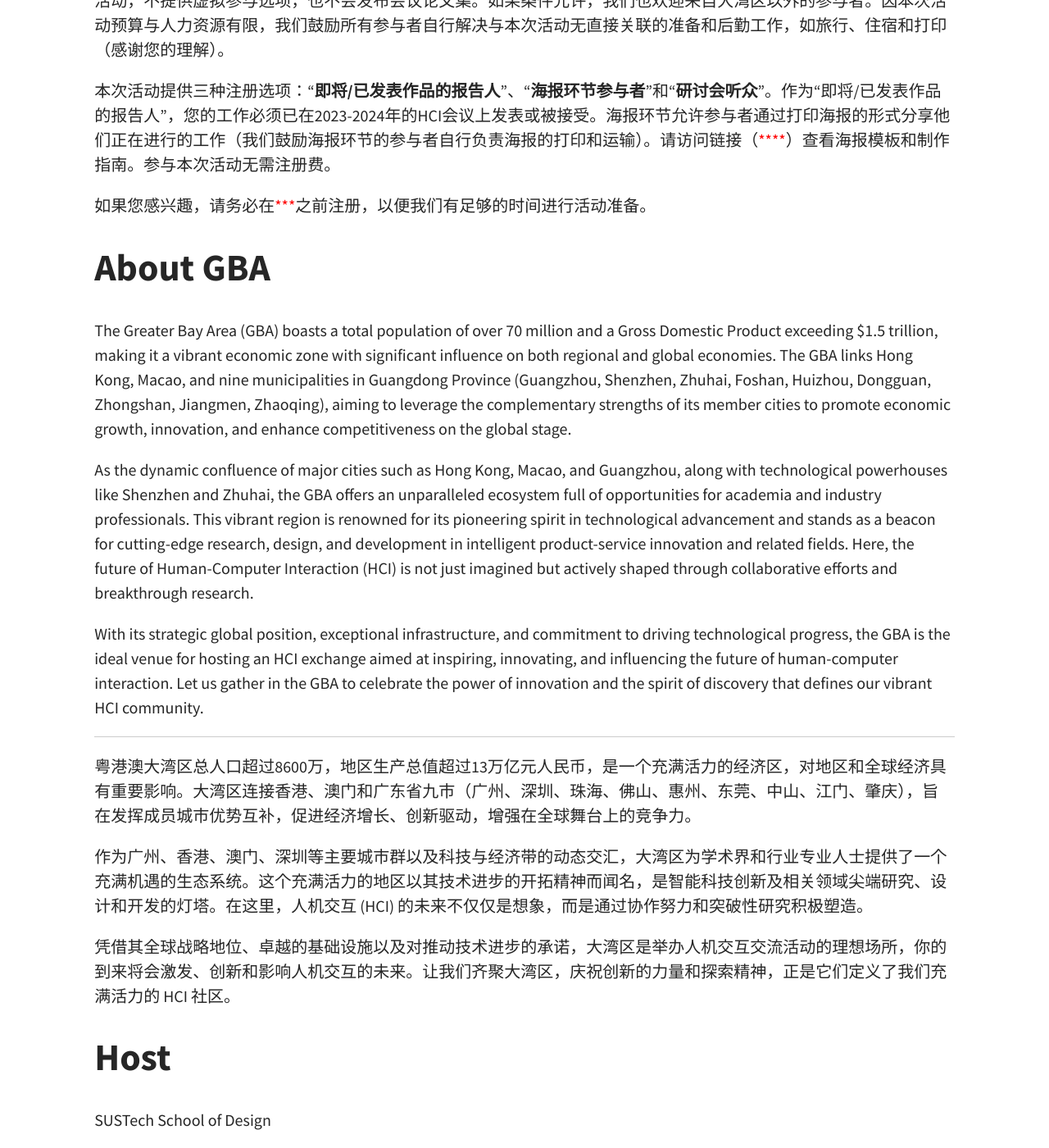
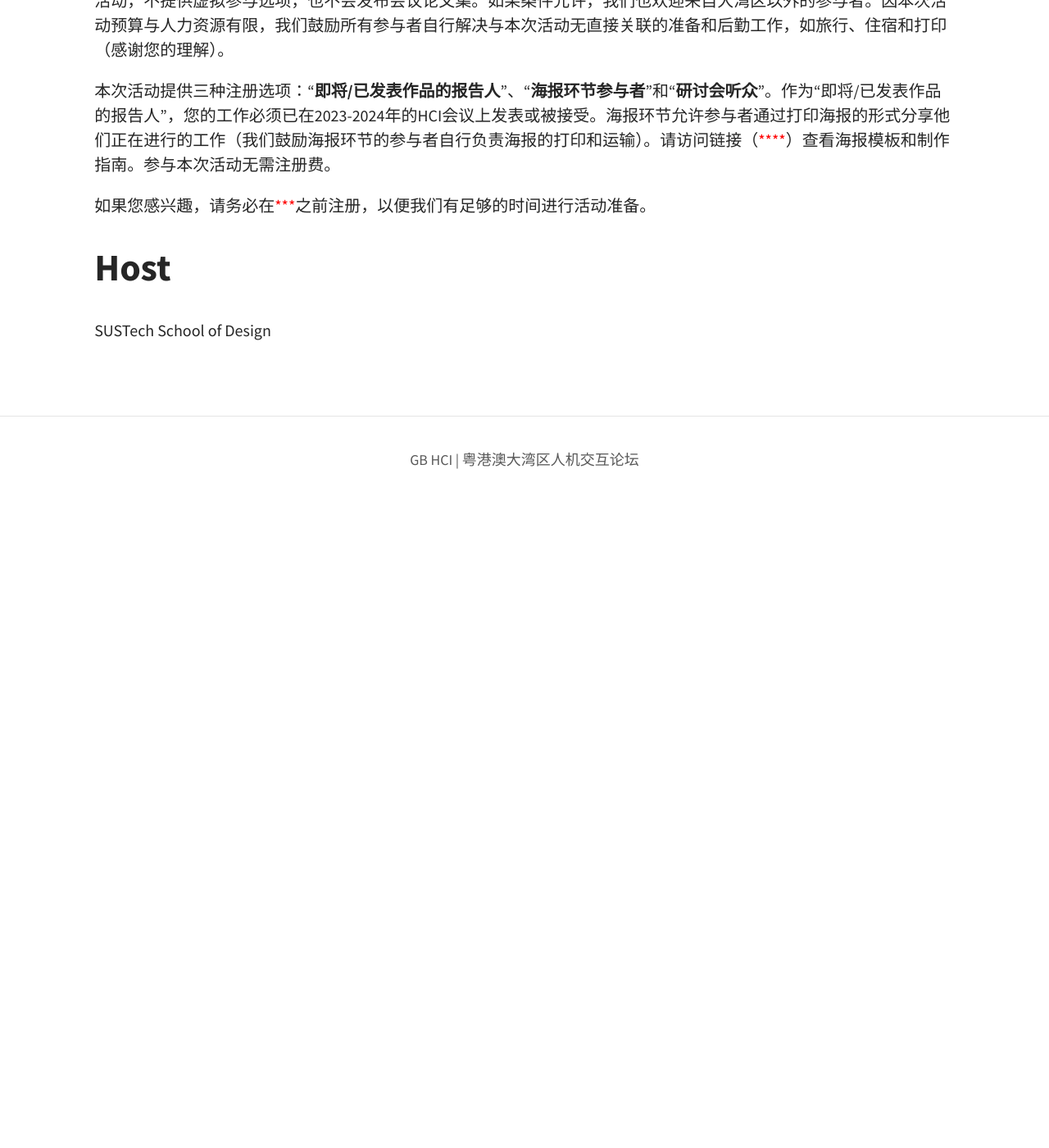
Before and after one commit to Immersive-Design-Group/GBAHCI, a Jekyll site: the page built from pages/prechi.md, in a window 1280 px wide and 1400 px high, scrolled down 966 px. Shown: the whole window at 82% size. Built offline with Jekyll 4.4.1, drawn with Linux system fonts in a browser that asks for light colours; a script that is not in the unit is left out; after the commit the page ends 1596 px from its top, so only the background shows below that; some of the changed text lies outside the part shown.

Commit message:
Change Title and remove tags and search

```diff
--- a/_config.yml
+++ b/_config.yml
@@ -3,17 +3,17 @@
 # url: "https://sylhare.github.io"
 
 # THEME-SPECIFIC CONFIGURATION
-title: GBA CHI                                  # site's title
-description: "Greater Bay Area Human-Computer Interaction"      # used by search engines
+title: GB HCI                                  # site's title
+description: "Greater Bay HCI"      # used by search engines
 avatar:                          # Empty for no avatar in navbar
 favicon: assets/favicon.ico                             # Icon displayed in the tab
 
 # Header and footer text
-header_text: GBA CHI | 粤港澳大湾区人机交互论坛  # Change Blog header text
+header_text: GB HCI | 粤港澳大湾区人机交互论坛  # Change Blog header text
 header_feature_image: assets/img/Background.jpg         # The image used in the header
 header_feature_image_responsive: true
 footer_text: >
-  GBA CHI | 粤港澳大湾区人机交互论坛
+  GB HCI | 粤港澳大湾区人机交互论坛
 
 # Blog
 excerpt: true                                           # Or "truncate" (first 250 characters), "false" to disable
--- a/pages/prechi.md
+++ b/pages/prechi.md
@@ -23,22 +23,6 @@
 
 如果您感兴趣，请务必在<font color=Red>***</font>之前注册，以便我们有足够的时间进行活动准备。
 
-# About GBA
-
-The Greater Bay Area (GBA) boasts a total population of over 70 million and a Gross Domestic Product exceeding $1.5 trillion, making it a vibrant economic zone with significant influence on both regional and global economies. The GBA links Hong Kong, Macao, and nine municipalities in Guangdong Province (Guangzhou, Shenzhen, Zhuhai, Foshan, Huizhou, Dongguan, Zhongshan, Jiangmen, Zhaoqing), aiming to leverage the complementary strengths of its member cities to promote economic growth, innovation, and enhance competitiveness on the global stage.
-
-As the dynamic confluence of major cities such as Hong Kong, Macao, and Guangzhou, along with technological powerhouses like Shenzhen and Zhuhai, the GBA offers an unparalleled ecosystem full of opportunities for academia and industry professionals. This vibrant region is renowned for its pioneering spirit in technological advancement and stands as a beacon for cutting-edge research, design, and development in intelligent product-service innovation and related fields. Here, the future of Human-Computer Interaction (HCI) is not just imagined but actively shaped through collaborative efforts and breakthrough research.
-
-With its strategic global position, exceptional infrastructure, and commitment to driving technological progress, the GBA is the ideal venue for hosting an HCI exchange aimed at inspiring, innovating, and influencing the future of human-computer interaction. Let us gather in the GBA to celebrate the power of innovation and the spirit of discovery that defines our vibrant HCI community.
-
----
-
-粤港澳大湾区总人口超过8600万，地区生产总值超过13万亿元人民币，是一个充满活力的经济区，对地区和全球经济具有重要影响。大湾区连接香港、澳门和广东省九市（广州、深圳、珠海、佛山、惠州、东莞、中山、江门、肇庆），旨在发挥成员城市优势互补，促进经济增长、创新驱动，增强在全球舞台上的竞争力。
-
-作为广州、香港、澳门、深圳等主要城市群以及科技与经济带的动态交汇，大湾区为学术界和行业专业人士提供了一个充满机遇的生态系统。这个充满活力的地区以其技术进步的开拓精神而闻名，是智能科技创新及相关领域尖端研究、设计和开发的灯塔。在这里，人机交互 (HCI) 的未来不仅仅是想象，而是通过协作努力和突破性研究积极塑造。
-
-凭借其全球战略地位、卓越的基础设施以及对推动技术进步的承诺，大湾区是举办人机交互交流活动的理想场所，你的到来将会激发、创新和影响人机交互的未来。让我们齐聚大湾区，庆祝创新的力量和探索精神，正是它们定义了我们充满活力的 HCI 社区。
-
 # Host
 
 SUSTech School of Design
```
Also changed, not shown: other parts of pages/prechi.md (+1 -1 lines), pages/about.md (+23 -0 lines), pages/search.md (deleted, +0 -10 lines), pages/tags.md (deleted, +0 -7 lines).
